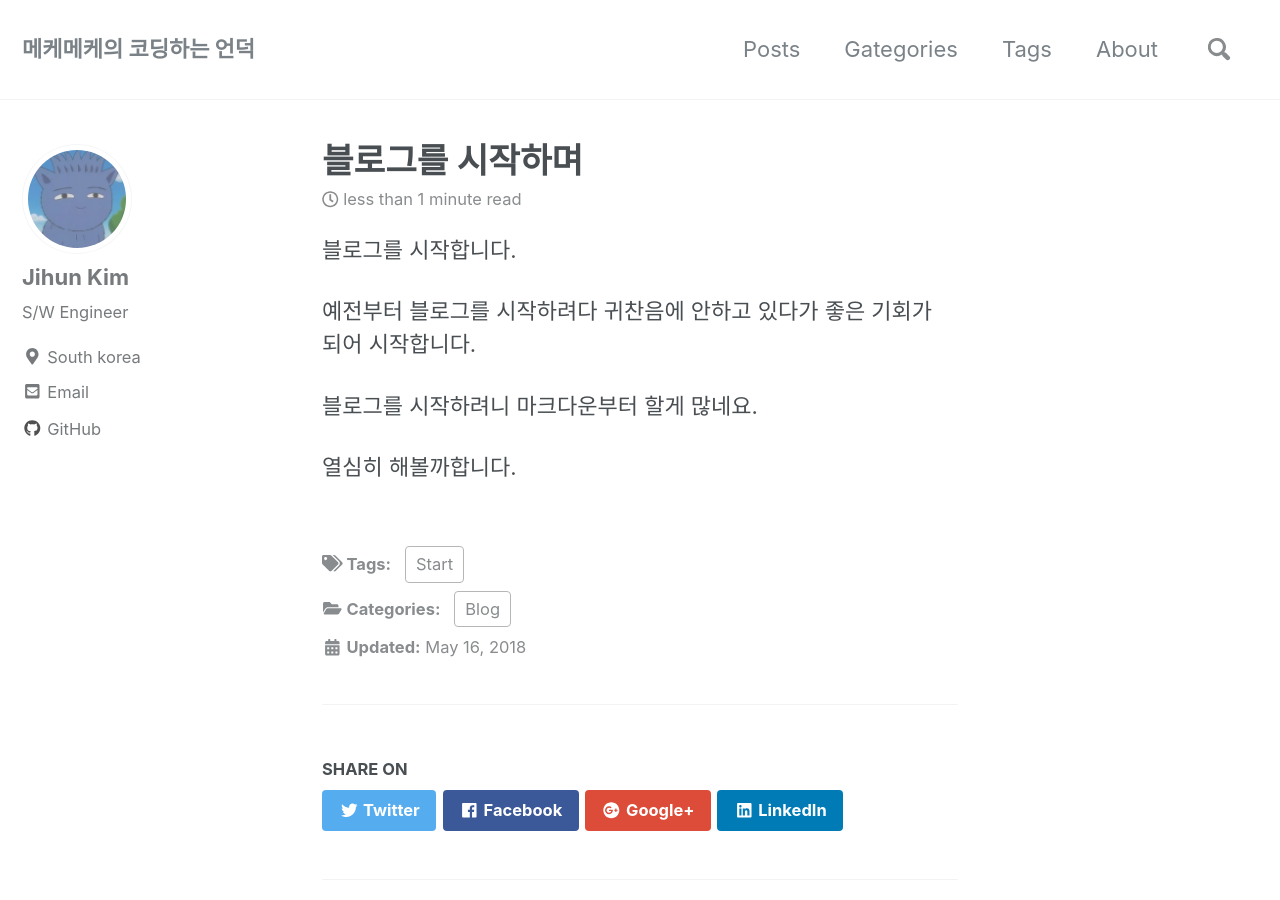
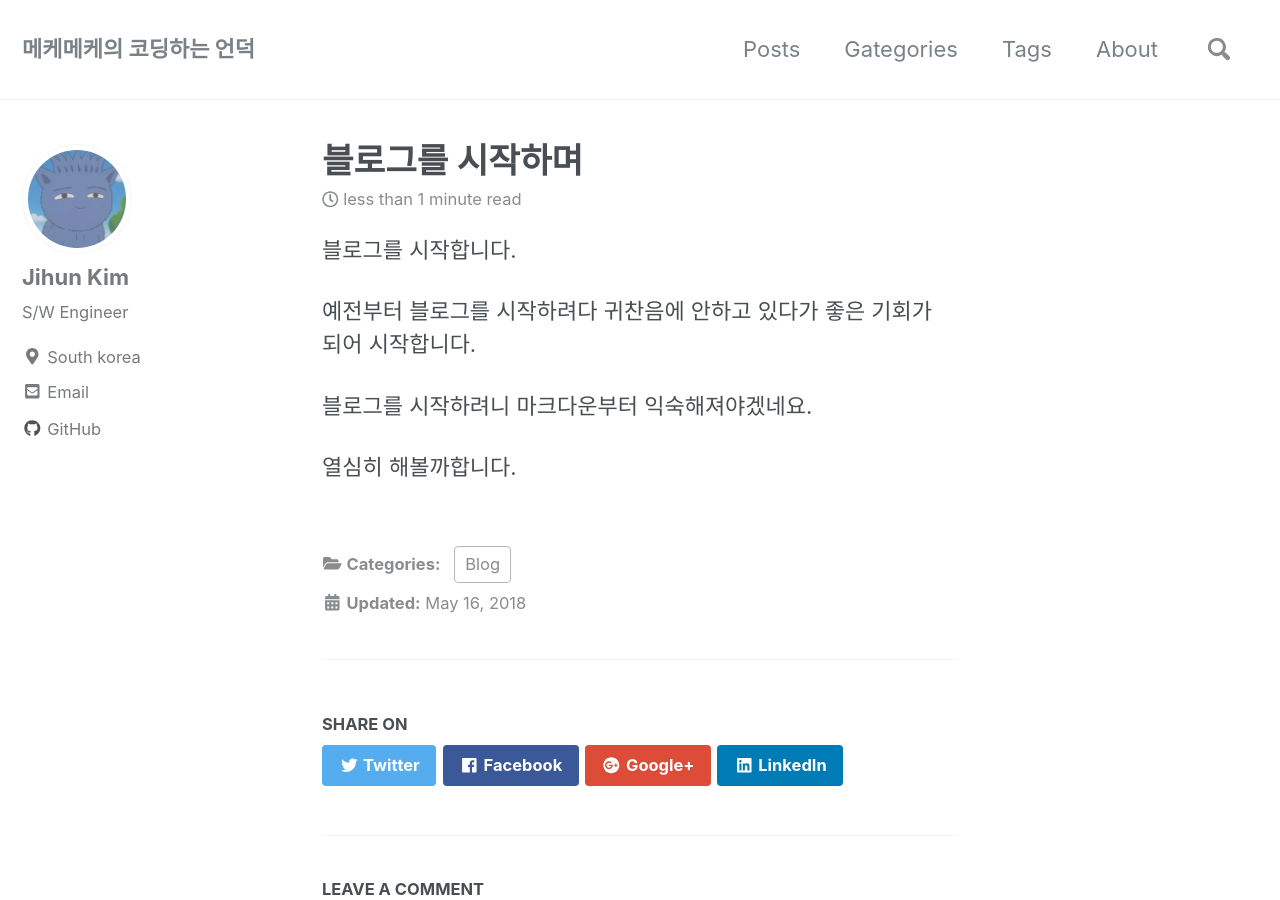
Before and after one commit to JihunDev/JihunDev.github.io, a Jekyll site: the page built from _posts/2018-05-16-Blog-Start.md, in a window 1280 px wide and 900 px high. Built offline with Jekyll 4.4.1, drawn with Linux system fonts in a browser that asks for light colours; nearby versions of some CDN libraries; comment, search, counter and statistics services are not loaded.

Commit message:
post 오류 수정

```diff
--- a/_posts/2018-05-16-Blog-Start.md
+++ b/_posts/2018-05-16-Blog-Start.md
@@ -4,7 +4,6 @@ categories:
   - Blog
 
 tags:
-  - Start
 
 toc: false
 toc_label: "On This Page"
@@ -16,6 +15,6 @@ toc_icon: "cog"
 
 예전부터 블로그를 시작하려다 귀찬음에 안하고 있다가 좋은 기회가 되어 시작합니다.
 
-블로그를 시작하려니 마크다운부터 할게 많네요.
+블로그를 시작하려니 마크다운부터 익숙해져야겠네요.
 
 열심히 해볼까합니다.
```
Also changed, not shown: _pages/about.md (+5 -0 lines), README.md.
